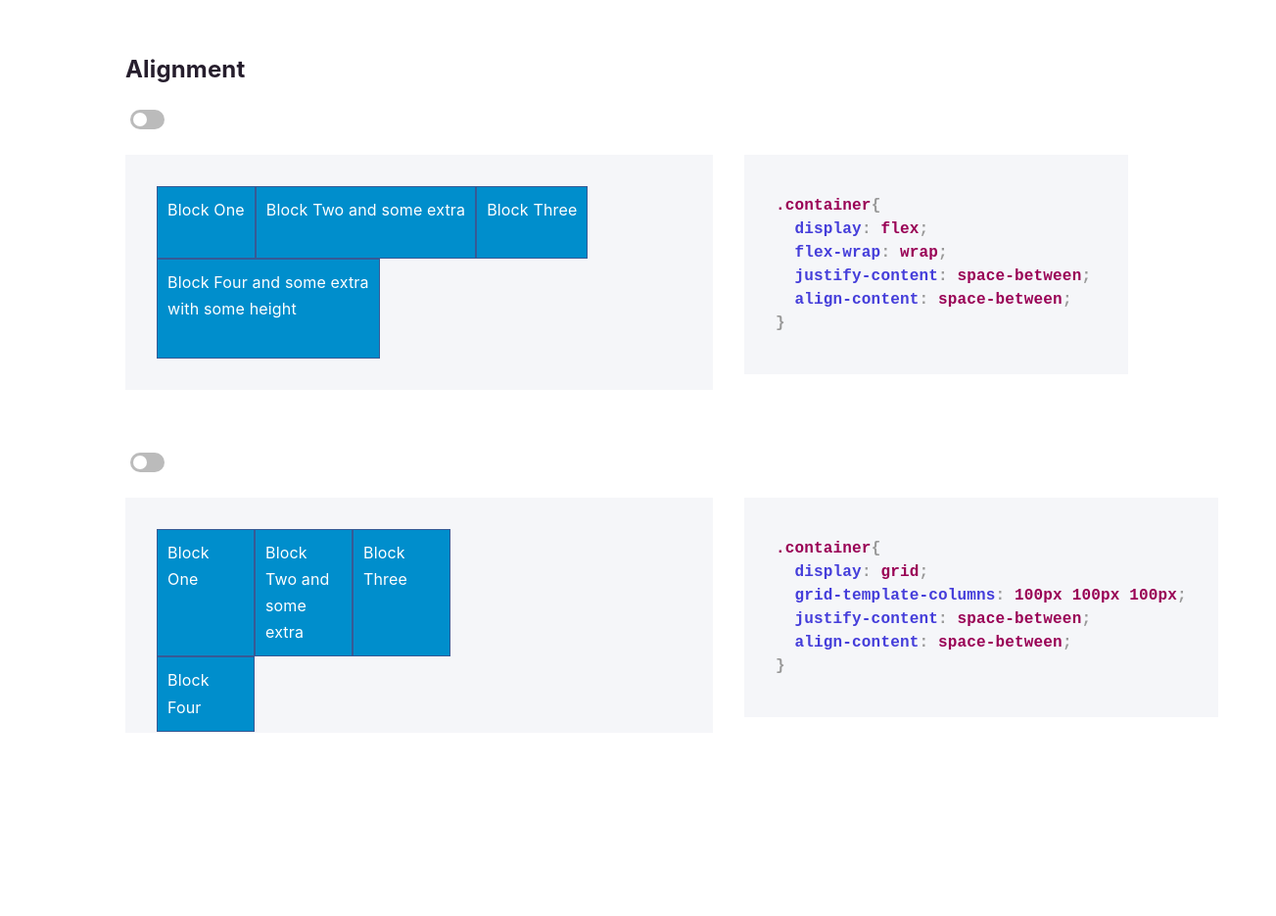
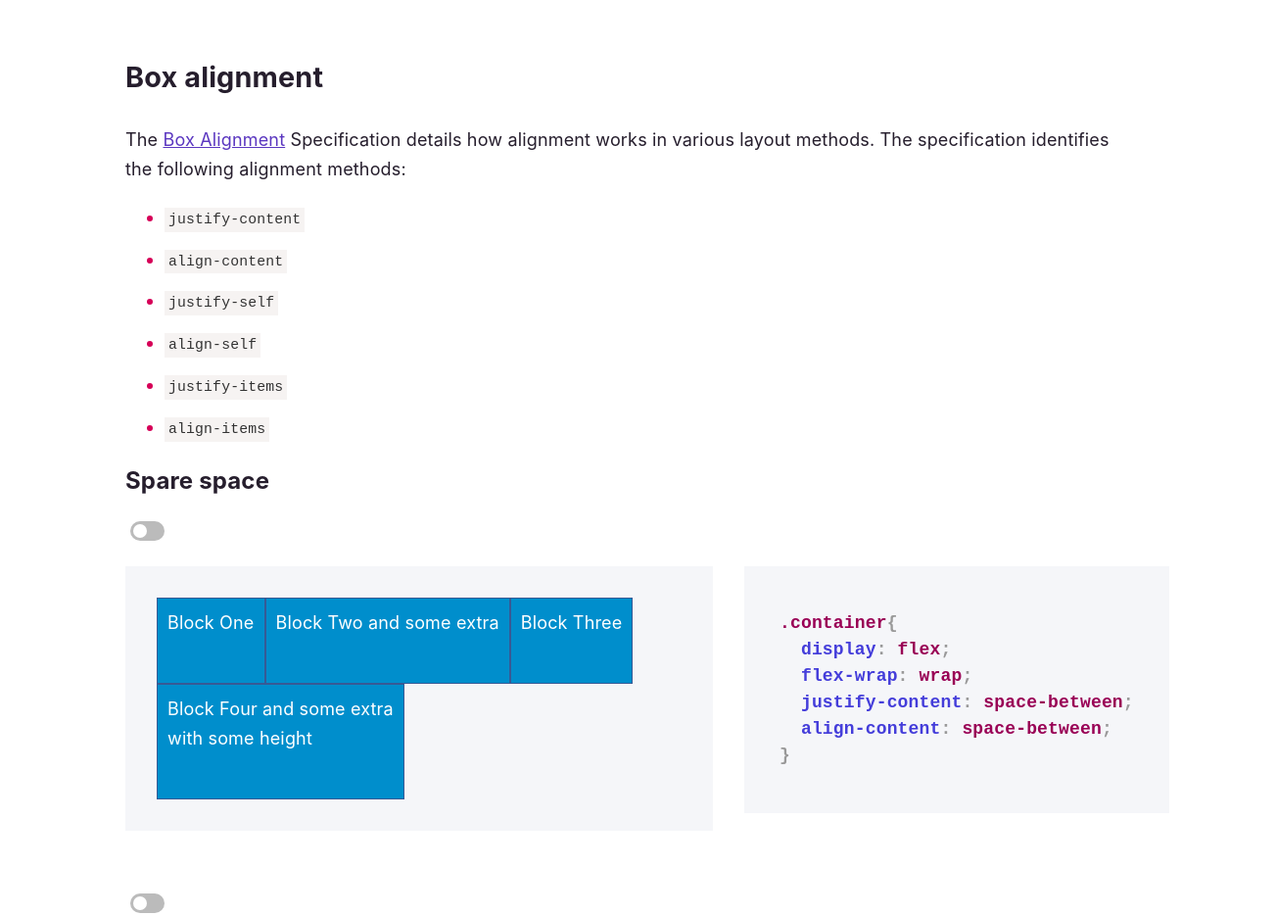
Before and after one commit to justinslack/layout-2020, a website: page examples/alignment.html in a window 1280 px wide. Shown: the part 119-1054 px from the top of the page at 98% size, 1303 px wide, since content can reach past the window. Before the commit the page ends 931 px from the top, so only its background shows below. Drawn offline with nearby package versions, Linux system fonts and the light colour scheme; files that its build step writes are made by us from their sources.

Commit message:
Add alignment and style changes

```diff
--- a/examples/alignment.html
+++ b/examples/alignment.html
@@ -9,7 +9,18 @@
   </head>
   <body>
     <section class="contents">
-      <h2 class="intro">Alignment</h2>
+      <h1>Box alignment</h1>
+      <p>The <a href="https://www.w3.org/TR/css-align-3/">Box Alignment</a> Specification details how alignment works in various layout methods. The specification identifies the following alignment methods:</p>
+      <ul class="bullet--list">
+        <li><code>justify-content</code></li>
+        <li><code>align-content</code></li>
+        <li><code>justify-self</code></li>
+        <li><code>align-self</code></li>
+        <li><code>justify-items</code></li>
+        <li><code>align-items</code></li>
+      </ul>
+
+      <h2 class="intro">Spare space</h2>
       <div class="grid two--column">
         <input type="checkbox" id="flex-align" class="toggle-space">
         <label for="flex-align" class="toggle-label">Spare space</label>
--- a/src/scss/02-base/_reset.scss
+++ b/src/scss/02-base/_reset.scss
@@ -33,12 +33,10 @@ img {
 	height: auto;
 }
 
-ul {
-	list-style: none;
-	margin: 0;
-	padding: 0;
-}
-
 svg {
 	fill: currentColor;
 }
+
+b, code, em, i, small, strong {
+	line-height: 0;
+}
--- a/src/scss/02-base/_typography.scss
+++ b/src/scss/02-base/_typography.scss
@@ -1,8 +1,27 @@
-.contents--article-title {
-	margin-bottom: 0.5rem;
+body {
+	font-size: 1.125em;
 }
-
 
 a {
 	color: rgb(91, 55, 192);
 }
+
+h1 {
+	font-size: #{"clamp(0.9rem, 1vw + 1rem, 2.2rem)"};
+}
+
+h2 {
+	font-size: #{"clamp(0.7rem, 1vw + 1rem, 1.5rem)"};
+}
+
+.bullet--list {
+	li {
+		margin-bottom: calc((1em + .5vw)/ 2);
+
+		&::marker {
+			color: var(--accent);
+			font-size: 1em;
+		}
+	}
+
+}
--- a/src/scss/04-globals/_layout.scss
+++ b/src/scss/04-globals/_layout.scss
@@ -16,9 +16,13 @@ body {
 .articles--list {
   display: grid;
   grid-template-columns: 1fr;
-  grid-gap: 4rem 1rem;
+  grid-gap: 4rem;
   @include breakpoint(60em) {
     grid-template-columns: 1fr 1fr;
   }
 
 }
+
+.contents--article-desc {
+
+}
--- a/src/scss/05-components/_syntax.scss
+++ b/src/scss/05-components/_syntax.scss
@@ -49,11 +49,14 @@ pre[class*="language-"] {
   overflow: auto;
   background: #f5f6f9;
 }
-:not(pre) > code[class*="language-"] {
-  padding: .1em .3em;
-  border-radius: .3em;
-  color: #db4c69;
-  background: #f9f2f4;
+
+:not(pre) > code {
+  background: #f6f3f2;
+  color: #333;
+  font-size: calc(.75em + .1vw);
+  line-height: calc(1.5em + .2vw) !important;
+  padding: 0 .2725em;
+  display: inline-block;
 }
 /*********************************************************
 * Tokens
```
Also changed, not shown: index.html (+28 -4 lines).
